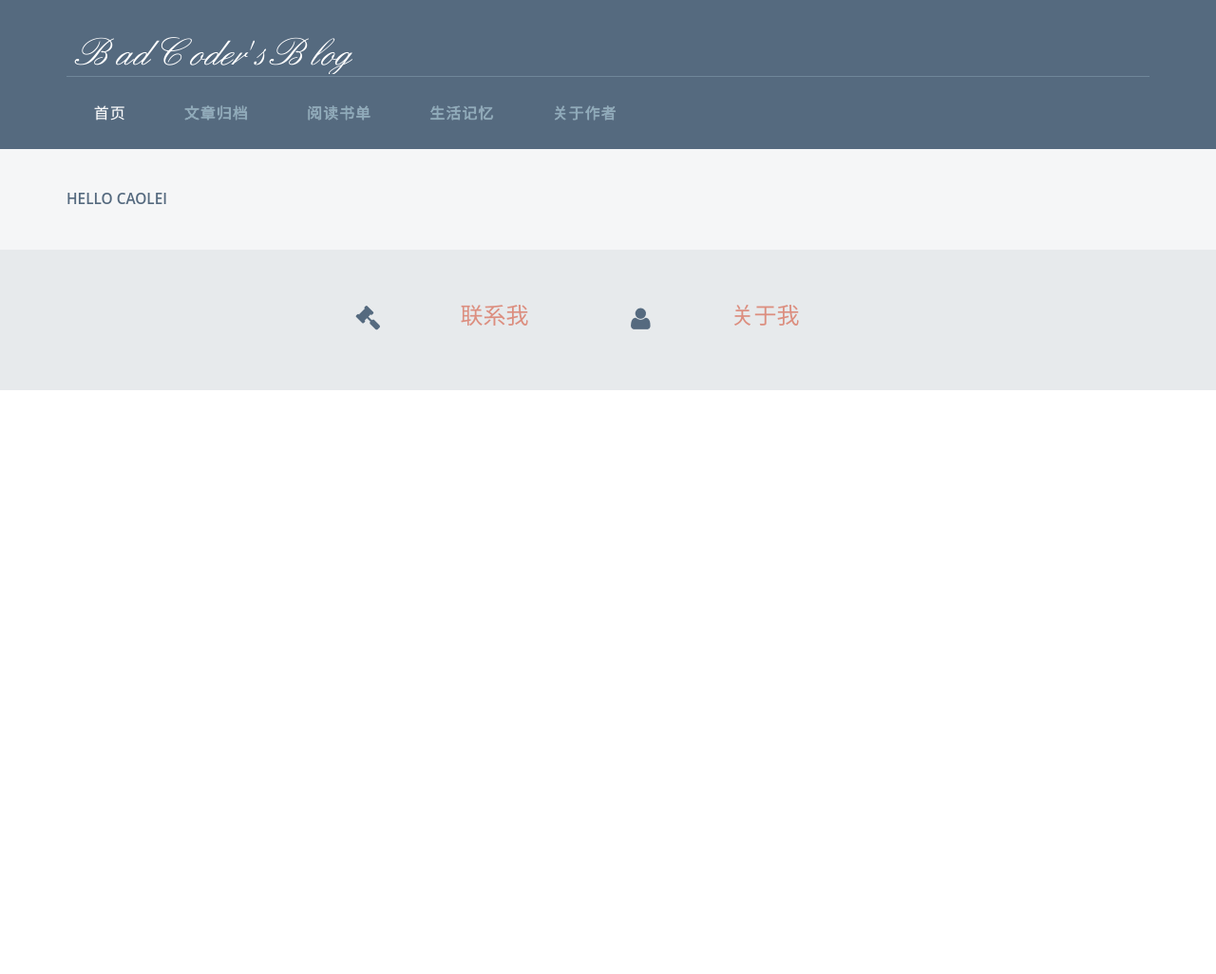
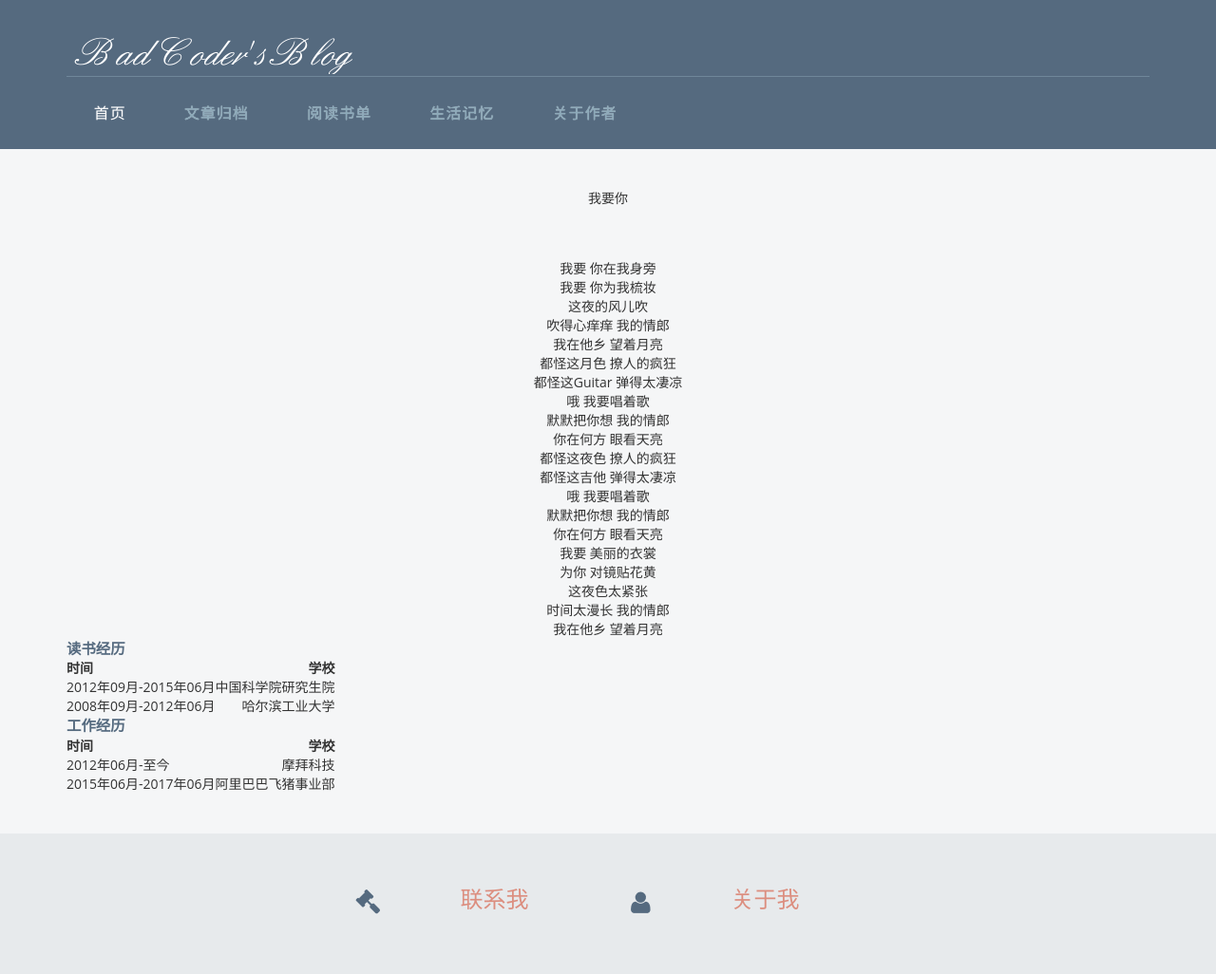
Before and after one commit to iamabadcoder/iamabadcoder.github.io, a Jekyll site: the page built from about.md, in a window 1280 px wide. Shown: the whole page at 95% size. Built offline with Jekyll 4.4.1, drawn with Linux system fonts in a browser that asks for light colours; before the commit the page ends 900 px from its top, so only the background shows below that.

Commit message:
change html to md

```diff
--- a/about.md
+++ b/about.md
@@ -3,4 +3,39 @@ layout: default
 title: Hackx Cao, A Bad Coder
 ---
 
-## HELLO CAOLEI
+<center>我要你</center>
+<br/>
+<center>我要 你在我身旁</center>
+<center>我要 你为我梳妆</center>
+<center>这夜的风儿吹</center>
+<center>吹得心痒痒 我的情郎</center>
+<center>我在他乡 望着月亮</center>
+<center>都怪这月色 撩人的疯狂</center>
+<center>都怪这Guitar 弹得太凄凉</center>
+<center>哦 我要唱着歌</center>
+<center>默默把你想 我的情郎</center>
+<center>你在何方 眼看天亮</center>
+<center>都怪这夜色 撩人的疯狂</center>
+<center>都怪这吉他 弹得太凄凉</center>
+<center>哦 我要唱着歌</center>
+<center>默默把你想 我的情郎</center>
+<center>你在何方 眼看天亮</center>
+<center>我要 美丽的衣裳</center>
+<center>为你 对镜贴花黄</center>
+<center>这夜色太紧张</center>
+<center>时间太漫长 我的情郎</center>
+<center>我在他乡 望着月亮</center>
+
+## 读书经历
+
+| 时间     |    学校 |
+| :-------- | --------:|
+| 2012年09月-2015年06月  | 中国科学院研究生院 |
+| 2008年09月-2012年06月  |   哈尔滨工业大学  |
+
+## 工作经历
+
+| 时间     |    学校 |
+| :-------- | --------:|
+| 2012年06月-至今  | 摩拜科技 |
+| 2015年06月-2017年06月  |   阿里巴巴飞猪事业部  |
```
